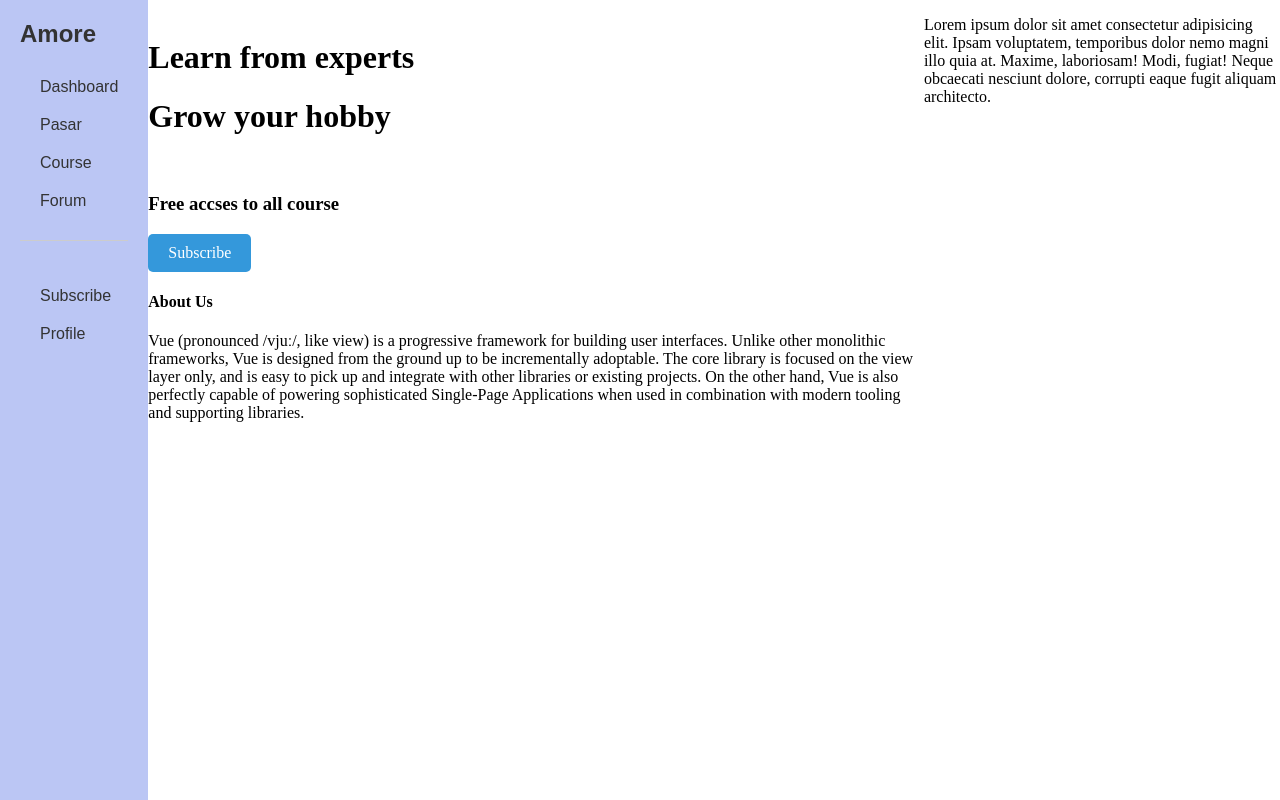
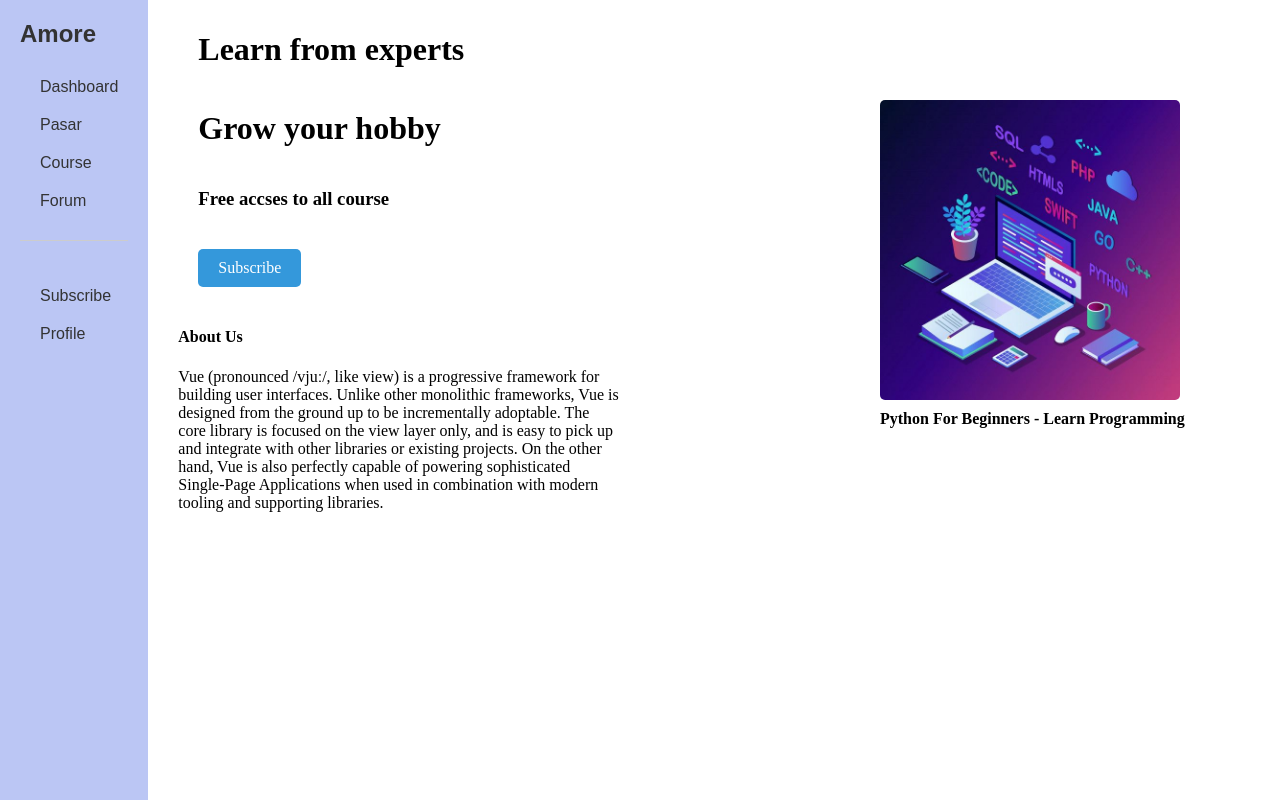
Before and after one commit to miamore7/project-amore, a PHP site: page /subscribe.php in a window 1280 px wide. Run offline with PHP 8.4, Linux system fonts and the light colour scheme.

Commit message:
update subscribe

```diff
--- a/css/sidebar.css
+++ b/css/sidebar.css
@@ -77,7 +77,11 @@ nav ul li a i {
     color: #666;
 }
 
-.subs a {
+.subsBtn {
+    padding: 10px 10px 10px 50px;
+}
+
+.subsBtn a {
     display: inline-block;
     padding: 10px 20px;
     background-color: #3498db;
@@ -87,6 +91,15 @@ nav ul li a i {
     transition: background-color 0.3s ease;
 }
 
-.subs a:hover {
+.subsBtn a:hover {
     background-color: #2980b9;
 }
+
+.recomImg {
+    width: 100%;
+    height: auto;
+    border-radius: 5px;
+    margin: 100px 100px 10px 100px;
+    height: 300px;
+    width: 300px;
+}
--- a/subscribe.php
+++ b/subscribe.php
@@ -3,20 +3,21 @@ include('sidebar.php');
 ?>
 
 <div>
-    <br>
-    <h1>
+    <h1 style="padding: 10px 10px 10px 50px">
         Learn from experts
     </h1>
-    <h1>Grow your hobby</h1>
-    <br>
-    <h3>Free accses to all course</h3>
-    <div class="subs">
-        <a href="">Subscribe</a>
+    <h1 style="padding: 10px 10px 10px 50px">
+        Grow your hobby
+    </h1>
+    <h3 style="padding: 10px 10px 10px 50px">Free accses to all course</h3>
+    <div class="subsBtn">
+        <a href="bayar.php">Subscribe</a>
     </div>
-    <h4>About Us</h4>
-    <p>Vue (pronounced /vjuː/, like view) is a progressive framework for building user interfaces. Unlike other monolithic frameworks, Vue is designed from the ground up to be incrementally adoptable. The core library is focused on the view layer only, and is easy to pick up and integrate with other libraries or existing projects. On the other hand, Vue is also perfectly capable of powering sophisticated Single-Page Applications when used in combination with modern tooling and supporting libraries.</p>
+    <h4 style="padding: 10px 10px 0px 30px">About Us</h4>
+    <p style="padding: 0px 10px 10px 30px; margin: 0px 150px 0px 0px;">Vue (pronounced /vjuː/, like view) is a progressive framework for building user interfaces. Unlike other monolithic frameworks, Vue is designed from the ground up to be incrementally adoptable. The core library is focused on the view layer only, and is easy to pick up and integrate with other libraries or existing projects. On the other hand, Vue is also perfectly capable of powering sophisticated Single-Page Applications when used in combination with modern tooling and supporting libraries.</p>
 </div>
 
 <div>
-    <p>Lorem ipsum dolor sit amet consectetur adipisicing elit. Ipsam voluptatem, temporibus dolor nemo magni illo quia at. Maxime, laboriosam! Modi, fugiat! Neque obcaecati nesciunt dolore, corrupti eaque fugit aliquam architecto.</p>
+    <img class="recomImg" src="img/Code.jpeg">
+    <h4 style="margin: 0px 0px 0px 100px;">Python For Beginners - Learn Programming</h5>
 </div>
```
